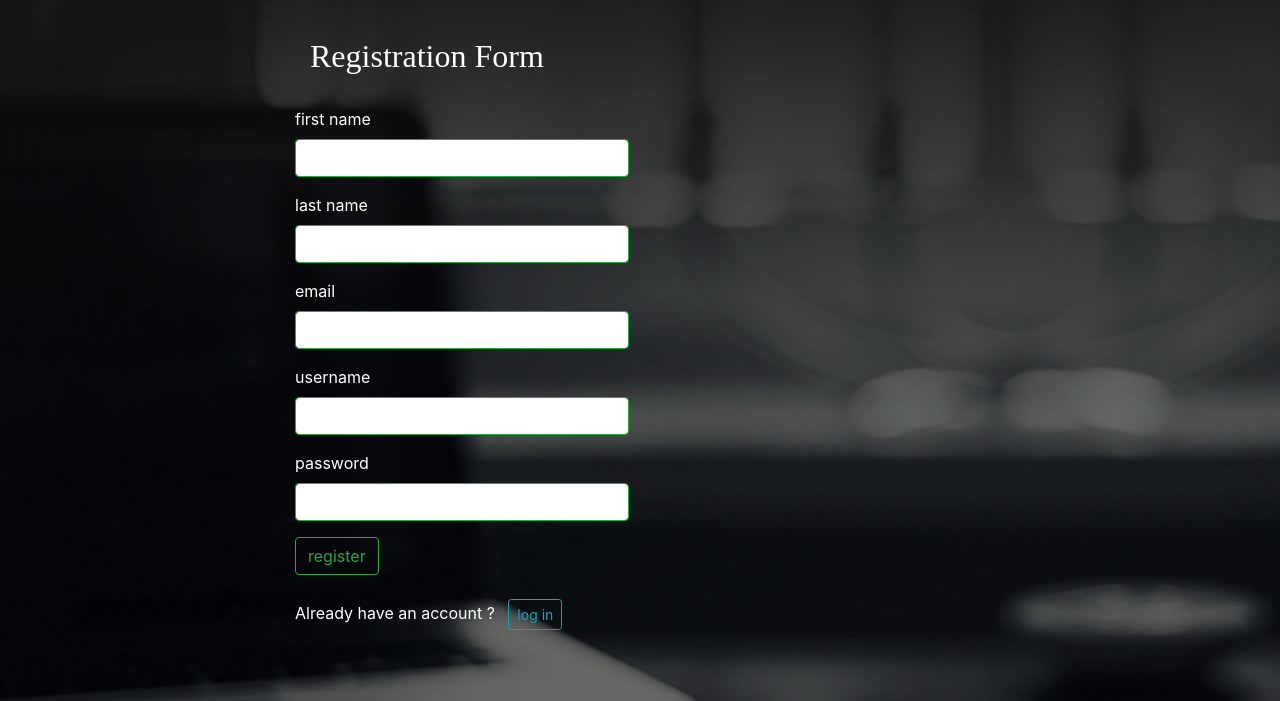
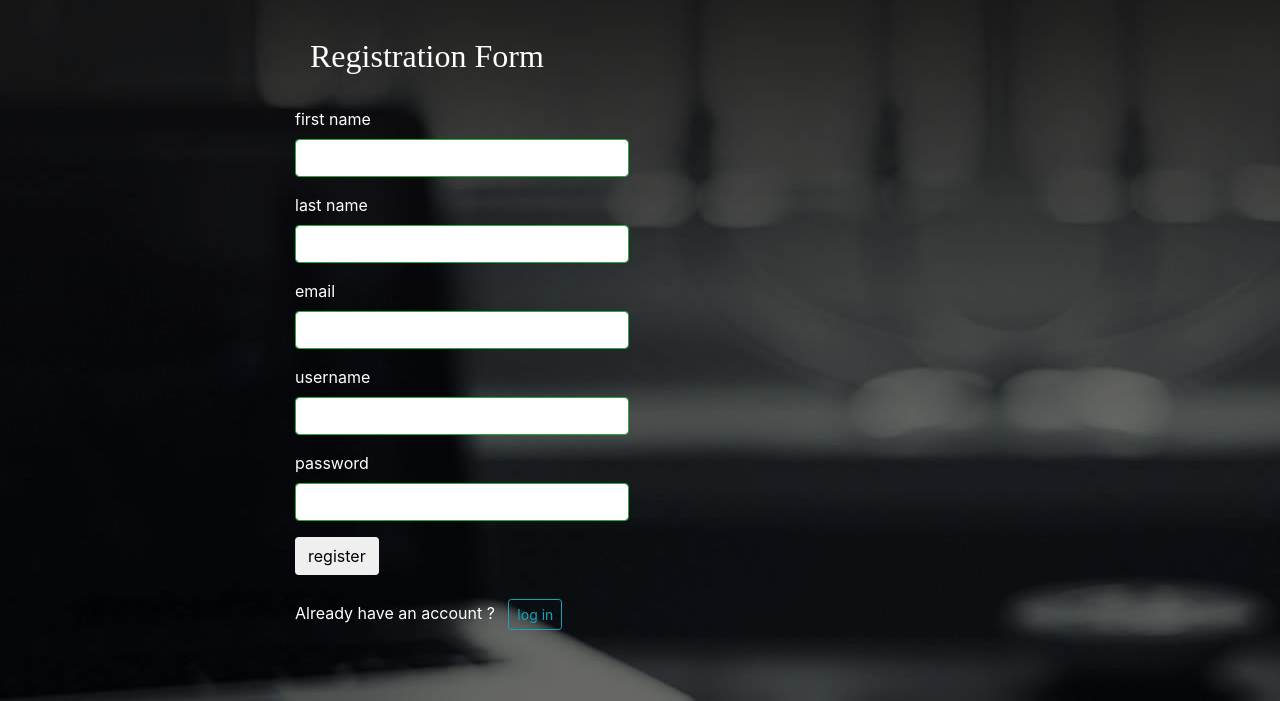
Before and after one commit to kennascode/ponbok, a PHP site: page /register.php in a window 1280 px wide. Shown: the part 99-800 px from the top of the page. Run offline with PHP 8.4, Linux system fonts and the light colour scheme; some libraries are stand-ins or nearby versions.

Commit message:
Update register.php

```diff
--- a/register.php
+++ b/register.php
@@ -93,7 +93,7 @@ if(isset($_POST['submit'])) {
 													<input type="password" name="password" class="form-control is-valid" id="validationServer01"  required>
 											</div>
 										</div>
-										<button class="btn btn-outline-success" type="submit" name="submit" value="Submit">register</button><br/><br/>
+										<button class="btn btn-outline-red" type="submit" name="submit" value="Submit">register</button><br/><br/>
 											<p>
 												Already have an account ? &nbsp; <a class="btn btn-sm btn-outline-info" href="login.php" role="button">log in</a>
 											</p>
```
